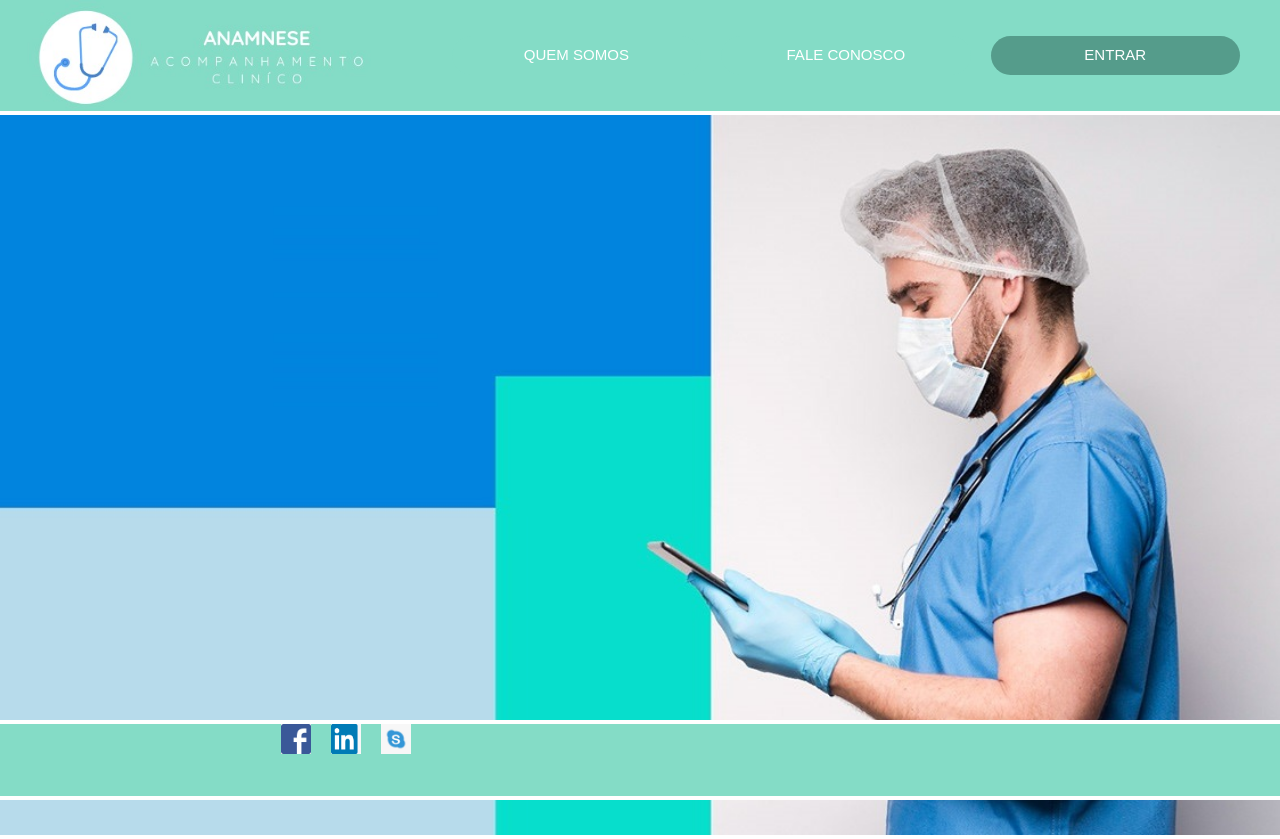
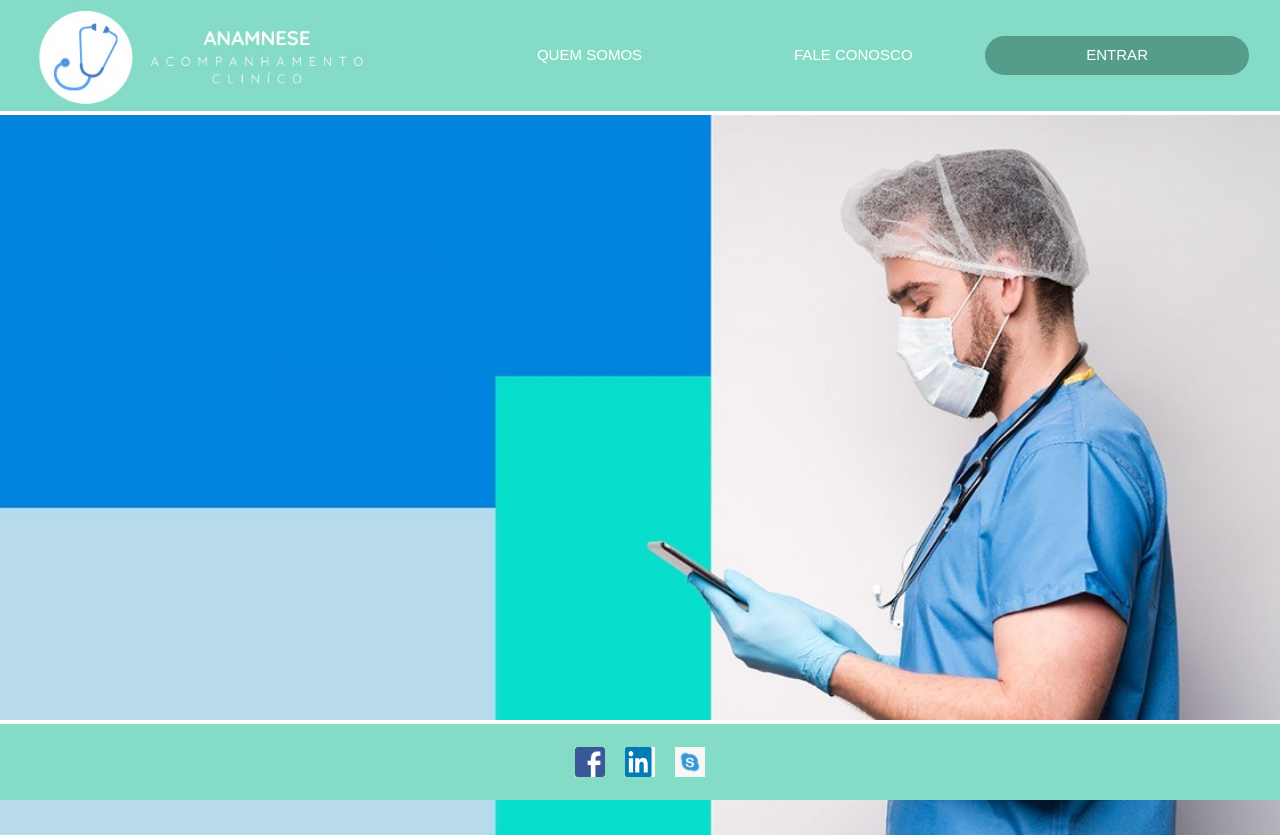
Before and after one commit to brunostracke/PI-Digital-House, a React (Create React App) app in the folder react_part/: page / in a window 1280 px wide. Built offline with nearby package versions, Linux system fonts and the light colour scheme.

Commit message:
ajustes no navbar

```diff
--- a/react_part/src/components/home.css
+++ b/react_part/src/components/home.css
@@ -15,8 +15,6 @@ body {
     align-items: center;
     background-color: #84DCC6;
     position: relative;
-
-
 }
 
 .row{
@@ -26,53 +24,9 @@ body {
     width: 100% !important;
 }
 
-.navbar-dark .navbar-nav .nav-link,.navbar-dark .navbar-nav .nav-link:focus, .navbar-dark .navbar-nav .nav-link:hover {
-    color: white !important;
-    font-size: 94%;
-
-}
-
-button.navbar-toggler{
-    background-color: #84DCC6;
-
-}
-
 .col-md-12{
     padding-left: 0px !important;
     padding-right: 0px !important;
-}
-
-
-nav.navbar{
-    display: flex;
-    justify-content: center;
-    padding-left: 0px !important;
-    padding-right: 0px !important;
-    height: 100%;
-
-}
-
-li.nav-item{
-    border-radius: 20px;
-    background-color: #84DCC6;
-    border-color: white;
-    border: 2px;
-    width: 100%;
-    text-align: center;
-    margin: 10px;
-}
-
-.menuzinho{
-    padding-right: 30px !important;
-
-}
-
-li.entrar {
-    background-color: #559c8b;
-}
-
-ul.navbar-nav{
-    width: 100%;
 }
 
 img {
@@ -94,11 +48,9 @@ img {
    background-color: #84DCC6;
    border-top: 4px white solid;
    height: 10vh;
+   border-bottom: 0px;
+   justify-content: center;
 
-}
-
-.row.bottom .col-md-4 {
-    justify-self: flex-end;
 }
 
 .row.bottom img {
@@ -113,9 +65,3 @@ img {
     justify-content: center;
     align-items: center;
 }
-
-.container{
-    margin-left: 0px !important;
-    margin-right: 0px !important;
-
-}
--- a/react_part/src/components/home.js
+++ b/react_part/src/components/home.js
@@ -1,27 +1,27 @@
 import React, { Component } from 'react';
 //import 'react-bootstrap';
-import { Container, Row, Col } from 'reactstrap';
+import { Row, Col } from 'reactstrap';
 import './home.css';
 import logo from "../assets/imgs/logo.jpg";
 import doc from "../assets/imgs/doc.jpg";
 import fb from "../assets/imgs/fb-icon.jpg";
 import linkedin from "../assets/imgs/linkedin-icon.jpg";
 import skype from "../assets/imgs/skype-icon.jpg";
-import Menu from './menu.js';
+import Menu from './menu0.js';
 import 'bootstrap/dist/css/bootstrap.css'
 
 export default class Homepage extends Component {
     render() {
         return (
 
-                <container className="wrapper" >
+            <div className="wrapper" >
                 <Row>
 
                     <Col md="4" className="top-img">
                         <img src={logo} alt="" />
                     </Col>
 
-                            <Col md="8" className="menuzinho">
+                    <Col md="8" className="align-self-center">
                         <Menu />
                     </Col>
 
@@ -33,16 +33,14 @@ export default class Homepage extends Component {
                     </Col>
                 </Row>
 
-                    <Row md="12" className="bottom">
-                        <Col md="4" sm="0">
-                            <Col md="4" sm="12" className="redes">
+                <Row className="bottom ">
+                    <Col md="auto"  className="redes">
                         <a href="https://www.facebook.com/"><img src={fb} alt="" /></a>
                         <a href="https://www.linkedin.com/"><img src={linkedin} alt="" /></a>
                         <a href="https://www.skype.com/"><img src={skype} alt="" /></a>
                     </Col>
-                        </Col>
                 </Row>
-                </container>
+            </div>
         )
     }
 }
--- /dev/null
+++ b/react_part/src/components/menu.css
@@ -0,0 +1,44 @@
+.navbar{
+    background-color: #84DCC6 !important;
+}
+
+.navbar-dark .navbar-nav .nav-link,.navbar-dark .navbar-nav .nav-link:focus, .navbar-dark .navbar-nav .nav-link:hover{
+    color: white !important;
+    font-size: 94%;
+
+}
+
+.button.navbar-toggler{
+    background-color: #84DCC6;
+
+}
+
+.mr-auto{
+    display: flex;
+    justify-content: center;
+    padding-left: 0px !important;
+    padding-right: 0px !important;
+    margin-left: 0px !important;
+    margin-right: 0px !important;
+    height: 100%;
+
+}
+
+.nav-item{
+    border-radius: 20px;
+    background-color: #84DCC6;
+    border-color: white;
+    border: 2px;
+    width: 100%;
+    text-align: center;
+}
+
+
+
+li.entrar {
+    background-color: #559c8b;
+}
+
+ul.navbar-nav{
+    width: 100%;
+}
--- a/react_part/src/components/menu0.js
+++ b/react_part/src/components/menu0.js
@@ -1,5 +1,6 @@
 import React, { useState } from 'react';
 import { Link } from 'react-router-dom';
+import './menu.css'
 import {
   Collapse,
   Navbar,
@@ -16,8 +17,8 @@ const Menu = (props) => {
   const toggle = () => setIsOpen(!isOpen);
 
   return (
-    <div>
-      <Navbar color="dark" dark expand="md">
+
+      <Navbar dark expand="md">
         {/* <NavbarBrand href="/">toggle-icon???</NavbarBrand> */}
         <NavbarToggler onClick={toggle} type="button" expand="md" aria-expanded="false"/>
         <Collapse isOpen={isOpen} navbar>
@@ -28,13 +29,13 @@ const Menu = (props) => {
             <NavItem>
               <NavLink href="#">FALE CONOSCO</NavLink>
             </NavItem>
-            <NavItem>
-               <Link to='/auth'>ENTRAR</Link>
+            <NavItem className="entrar">
+               <Link className="nav-link" to='/auth'>ENTRAR</Link>
             </NavItem>
           </Nav>
         </Collapse>
       </Navbar>
-    </div>
+
   );
 }
 
```
Lines whose indentation alone changed are shown as unchanged.
